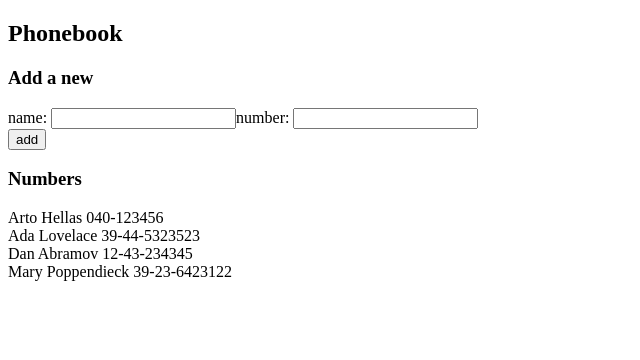
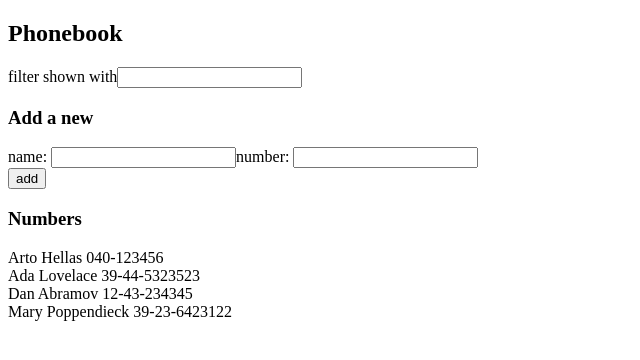
Before and after one commit to afkal/fullstackopen, a React (Create React App) app in the folder Osa2/puhelinluettelo/: page / in a window 1280 px wide. Shown: the top 360 px of the page, without its empty margins (0-640 px from the left). Built offline with nearby package versions, Linux system fonts and the light colour scheme.

Commit message:
Tehtävä 2.9* ja 2.10

```diff
--- a/Osa2/puhelinluettelo/src/App.js
+++ b/Osa2/puhelinluettelo/src/App.js
@@ -1,11 +1,11 @@
 import React, { useState } from 'react'
 import Persons from './components/Persons'
 import PersonForm from './components/PersonForm'
+import Filter from './components/Filter'
 
 const App = () => {
 
   // Test persons
-
   const [persons, setPersons] = useState([
     { name: 'Arto Hellas', number: '040-123456' },
     { name: 'Ada Lovelace', number: '39-44-5323523' },
@@ -13,21 +13,14 @@ const App = () => {
     { name: 'Mary Poppendieck', number: '39-23-6423122' }
   ])
 
-  // Intiate test person
-  /*
-  const [ persons, setPersons] = useState([
-    { name: 'Arto Hellas' },
-    { name: 'Jaakko Saariluoma' }
-  ])
-  */
   const [ newName, setNewName ] = useState('')
   const [ newNumber, setNewNumber ] = useState('')
+  const [ visible, setVisible ] = useState(persons)
 
   return (
     <div>
       <h2>Phonebook</h2>
-
-      {/*<Filter ... />*/}
+      <Filter persons={persons} setVisible={setVisible}/>
 
       <h3>Add a new</h3>
       <PersonForm
@@ -37,10 +30,11 @@ const App = () => {
         setName={setNewName}
         number={newNumber}
         setNumber={setNewNumber}
+        setVisible={setVisible}
       />
 
       <h3>Numbers</h3>
-      <Persons persons = {persons}/>
+      <Persons persons = {visible}/>
     </div>
   )
 }
--- /dev/null
+++ b/Osa2/puhelinluettelo/src/components/Filter.js
@@ -0,0 +1,25 @@
+import React from 'react'
+
+const Filter = ({persons, setVisible}) => {
+
+  //const [ filter, setFilter ] = useState('')
+
+  const handleFilter = (event) => {
+    const visible = persons.filter(person =>
+      person.name.toLowerCase().includes(event.target.value.toLowerCase()))
+    setVisible(visible)
+    console.log('Visible: ', visible)
+  }
+
+  return (
+
+    <div>
+    filter shown with
+    <input
+      onChange = {handleFilter}
+    />
+    </div>
+  )
+}
+
+export default Filter
--- a/Osa2/puhelinluettelo/src/components/PersonForm.js
+++ b/Osa2/puhelinluettelo/src/components/PersonForm.js
@@ -1,6 +1,6 @@
 import React from 'react'
 
-const PersonForm = ({persons, setPersons,  name, setName, number, setNumber}) => {
+const PersonForm = ({persons, setPersons,  name, setName, number, setNumber, setVisible}) => {
 
   const handleNameChange = (event) => {
     console.log(event.target.value)
@@ -27,6 +27,7 @@ const PersonForm = ({persons, setPersons,  name, setName, number, setNumber}) =>
         number: number
       }
       setPersons(persons.concat(personObject))
+      setVisible(persons.concat(personObject))
     }
   }
 
```
